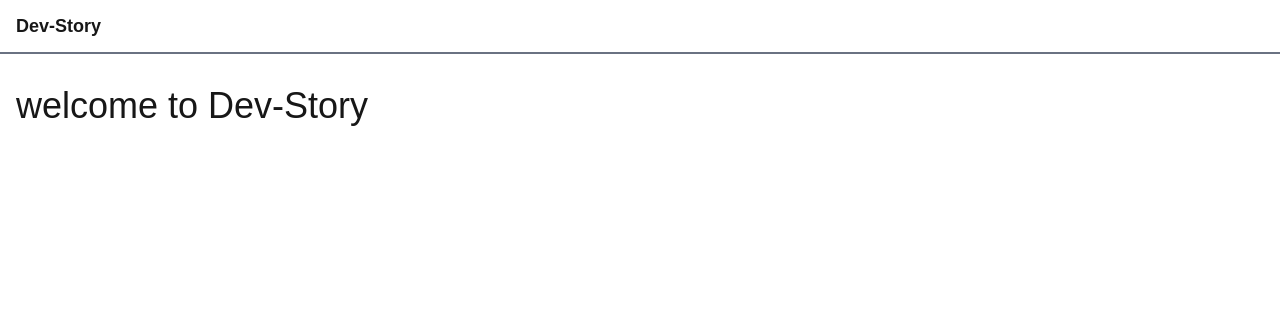
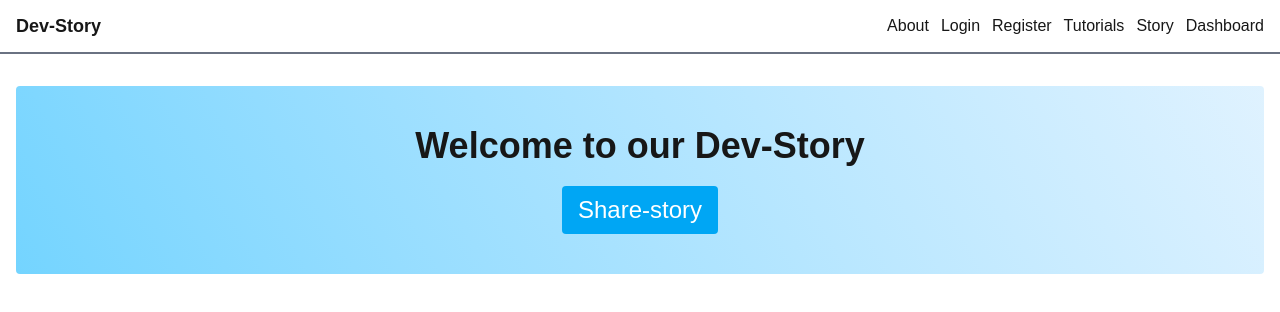
Before and after one commit to Tasnim813/Dev-Story, a Next.js app: page / in a window 1280 px wide. Shown: the top 312 px of the page. Built offline with nearby package versions, Linux system fonts and the light colour scheme.

Commit message:
banner added

```diff
--- /dev/null
+++ b/src/Components/Banner.jsx
@@ -0,0 +1,11 @@
+import React from 'react';
+
+const Banner = () => {
+    return (
+        <div className=''>
+            <h1 className='text-4xl font-bold'>Welcome to our Dev-Story</h1>
+        </div>
+    );
+};
+
+export default Banner;
--- a/src/Components/Header.jsx
+++ b/src/Components/Header.jsx
@@ -1,9 +1,20 @@
+import Link from 'next/link';
 import React from 'react';
 
 const Header = () => {
     return (
-         <header className="py-3 px-4 border-b-2  border-gray-500">
-          <h2 className="text-lg font-semibold" >Dev-Story</h2>
+         <header className="py-3 px-4 border-b-2  border-gray-500 flex justify-between items-center flex-wrap">
+          <Link href='/' className="text-lg font-semibold" >Dev-Story</Link>
+
+          <nav className='space-x-3'>
+            <Link href='/about'>About</Link>
+            <Link href='/login'>Login</Link>
+            <Link href='/register'>Register</Link>
+            <Link href='/tutorials'>Tutorials</Link>
+            <Link href='/stories'>Story</Link>
+            <Link href='/dashboard'>Dashboard</Link>
+
+          </nav>
         </header>
     );
 };
--- a/src/app/about/page.jsx
+++ b/src/app/about/page.jsx
@@ -1,9 +1,19 @@
 import Title from '@/Components/Title';
+import Link from 'next/link';
 import React from 'react';
 
 const About = () => {
     return (
-        <Title>Welcome to about page</Title>
+       <div>
+         <Title>Welcome to about page</Title>
+
+         <nav>
+            <Link href='/about/contact'>Contact</Link>
+            <Link href='/about/teams'>Teams</Link>
+         </nav>
+       </div>
+
+
     );
 };
 
--- a/src/app/page.jsx
+++ b/src/app/page.jsx
@@ -1,9 +1,11 @@
+import Banner from "@/Components/Banner";
 import Image from "next/image";
 
 export default function Home() {
   return (
-    <div className="text-4xl">
-      welcome to Dev-Story
+    <div className=" text-center space-y-5 bg-linear-60 to-sky-100 from-sky-300 p-10 rounded">
+      <Banner></Banner>
+      <button className="px-4 py-2 rounded bg-sky-500 text-white text-2xl cursor-pointer hover:bg-black duration-200 ">Share-story</button>
     </div>
   );
 }
```
